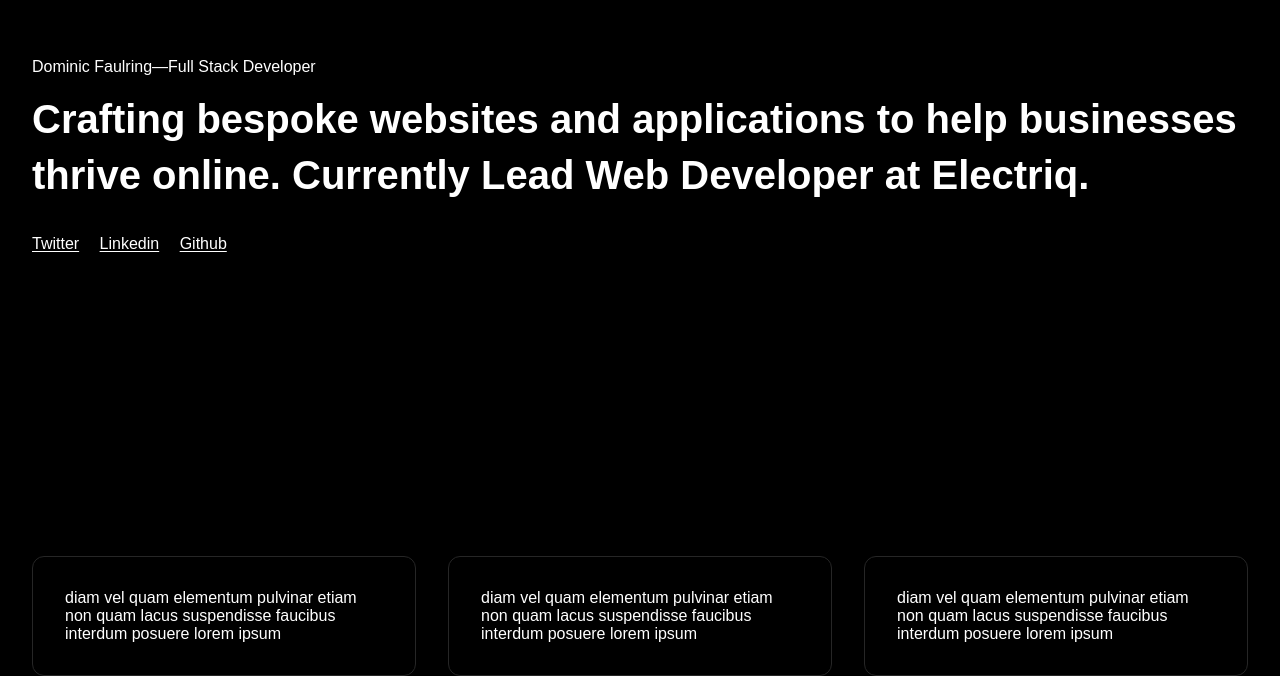
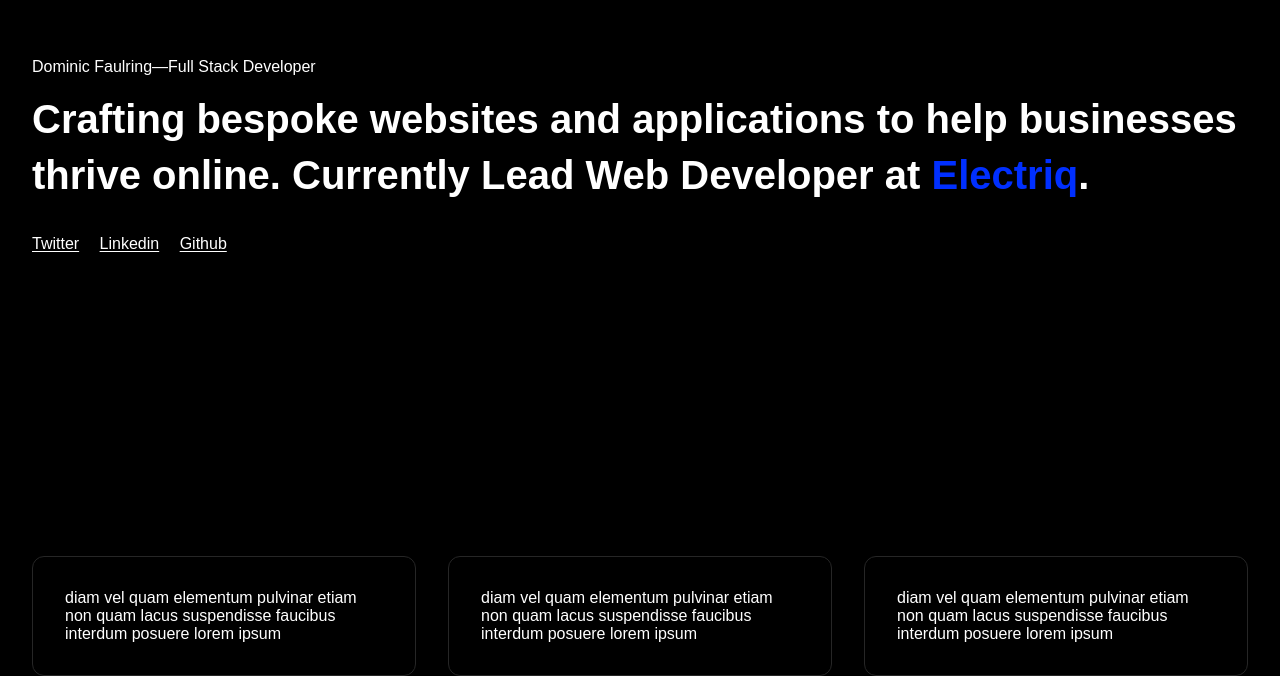
Before and after one commit to dfaulring/my-portfolio, a plain HTML site: page index.html in a window 1280 px wide. Shown: the part 244-920 px from the top of the page. Drawn offline with Linux system fonts and the light colour scheme.

Commit message:
changed title

```diff
--- a/css/main.css
+++ b/css/main.css
@@ -28,6 +28,11 @@ body {
     line-height: 1.4;
     font-size: 40px;
     margin-top: 16px;
+}
+
+.hero h1 a {
+    color: #002fff;
+    text-decoration: none;
 }
 
 .hero ul {
--- a/index.html
+++ b/index.html
@@ -15,7 +15,7 @@
         <p>Dominic Faulring—Full Stack Developer</p>
         <h1>
             Crafting bespoke websites and applications to help businesses thrive online. Currently Lead Web Developer at
-            Electriq.
+            <a href="https://electriqmarketing.com" target="_blank">Electriq</a>.
         </h1>
         <ul>
             <li>
```
